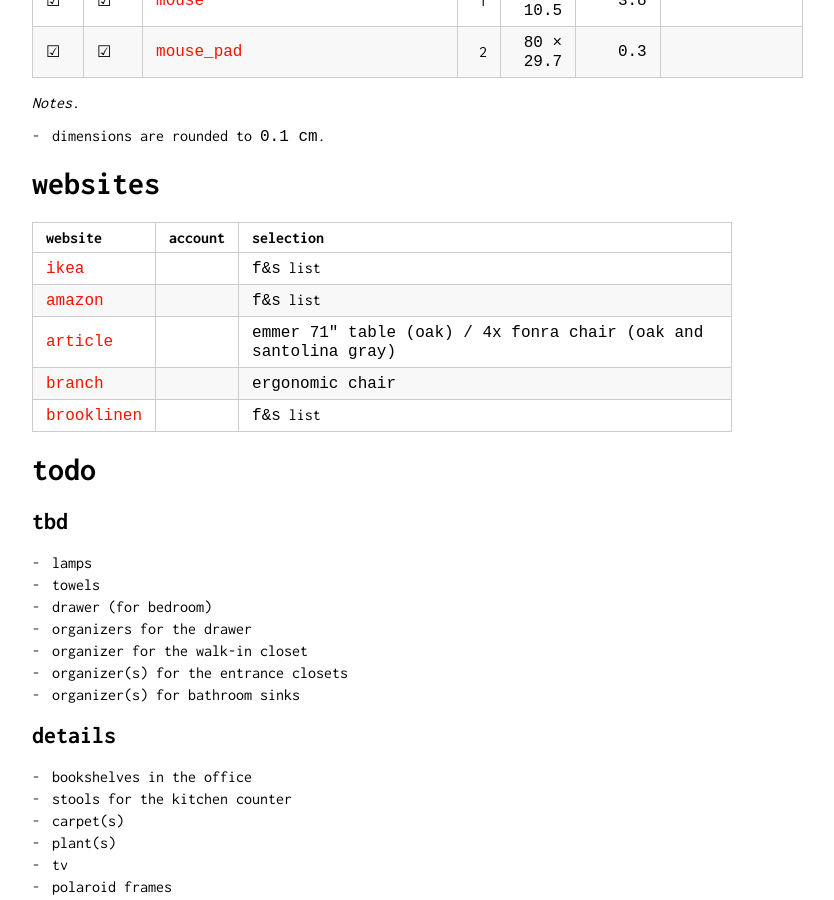
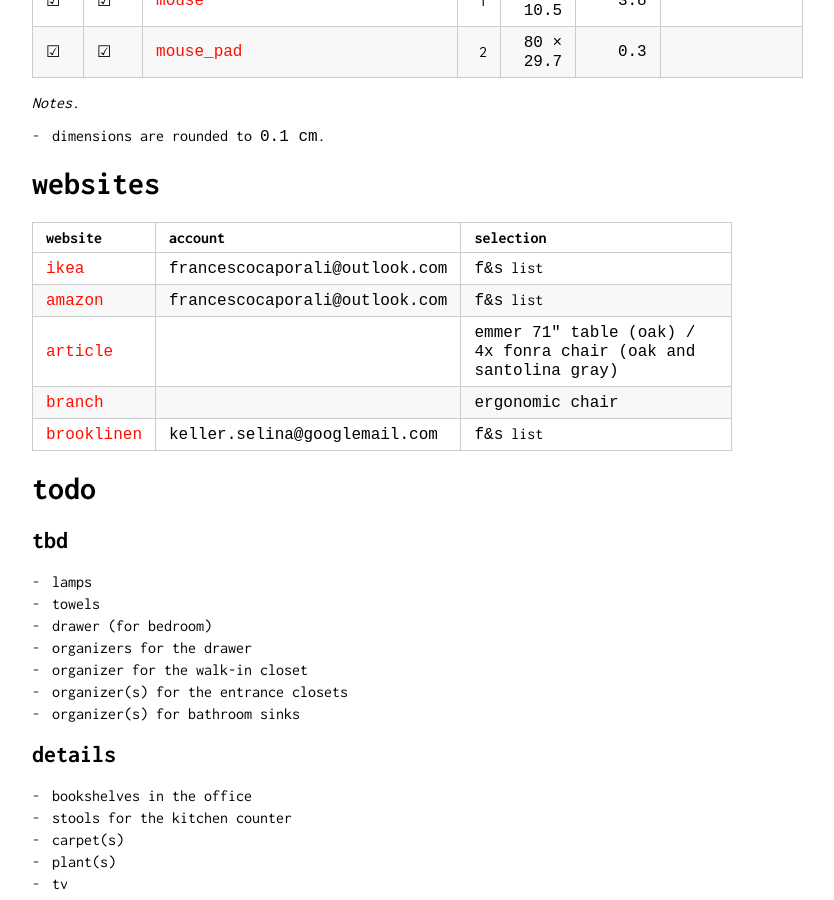
Before and after one commit to caporali/caporali.github.io, a Jekyll site: the page built from files/apt/markdown/furniture.md, in a window 1280 px wide and 900 px high, scrolled down 2321 px. Shown: the whole window, without its empty margins (258-1092 px from the left). Built offline with Jekyll 4.4.1, drawn with Linux system fonts in a browser that asks for light colours; our own code applies the rules of GitHub Pages for plain Markdown files.

Commit message:
accounts

```diff
--- a/files/apt/markdown/furniture.md
+++ b/files/apt/markdown/furniture.md
@@ -50,11 +50,11 @@
 
 | website | account | selection |
 | --- | --- | --- |
-| [`ikea`](https://www.ikea.com/us/en/favorites/1db87ea5-23ce-4dfa-bab5-a98c50f7af39/?view=retail) |  | `f&s` list |
-| [`amazon`](https://www.amazon.com/hz/wishlist/ls/35M83Y4OHBP84/ref=nav_wishlist_lists_1) |  | `f&s` list |
+| [`ikea`](https://www.ikea.com/us/en/favorites/1db87ea5-23ce-4dfa-bab5-a98c50f7af39/?view=retail) | `francescocaporali@outlook.com` | `f&s` list |
+| [`amazon`](https://www.amazon.com/hz/wishlist/ls/35M83Y4OHBP84/ref=nav_wishlist_lists_1) | `francescocaporali@outlook.com` | `f&s` list |
 | [`article`](https://www.article.com/furniture-bundles/467/the-spacious-table-bundle) |  | `emmer 71" table (oak) / 4x fonra chair (oak and santolina gray)` |
 | [`branch`](https://www.branchfurniture.com/products/ergonomic-chair) |  | `ergonomic chair` |
-| [`brooklinen`](https://www.brooklinen.com/pages/wishlist) |  | `f&s` list |
+| [`brooklinen`](https://www.brooklinen.com/pages/wishlist) | `keller.selina@googlemail.com` | `f&s` list |
 
 # todo
 
```
